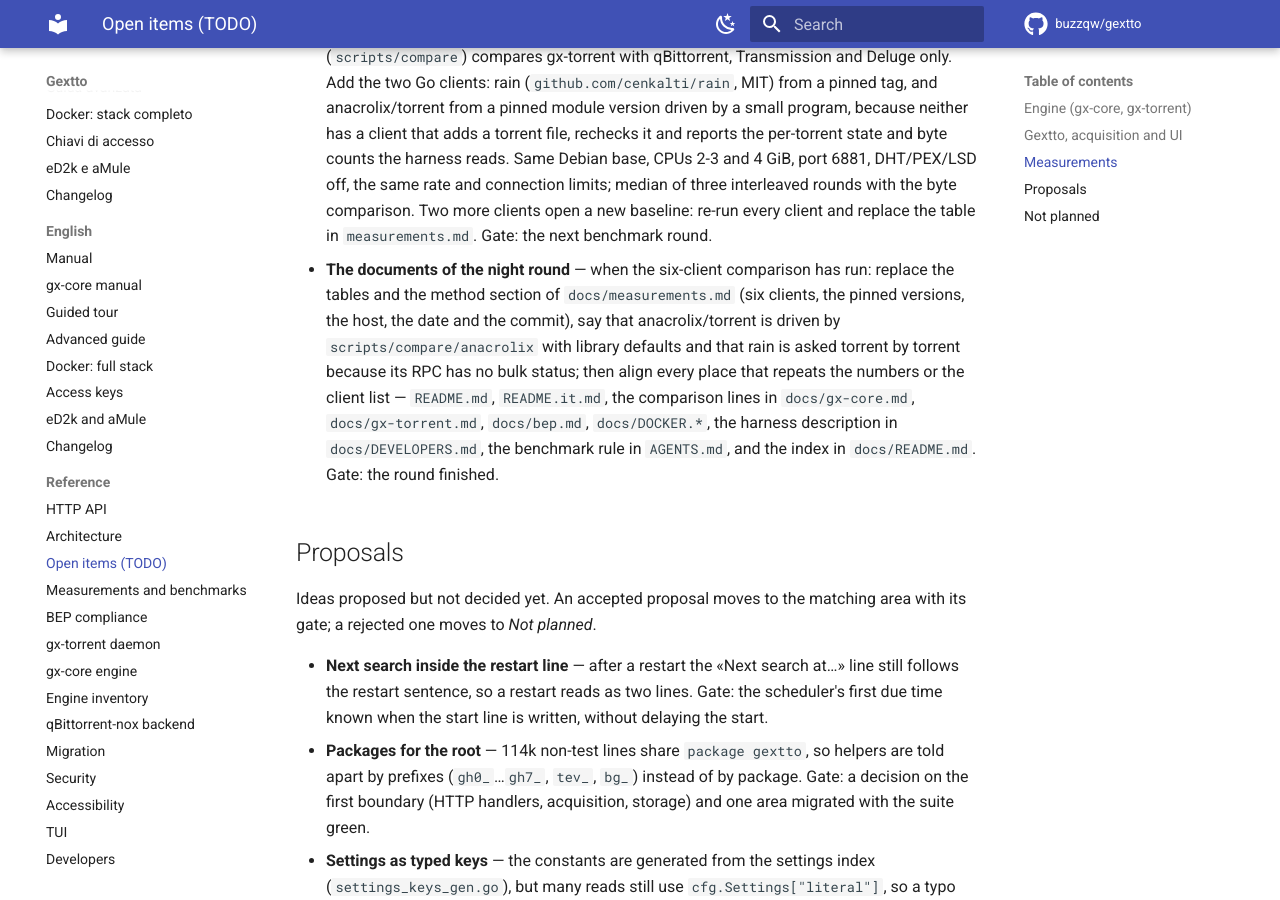
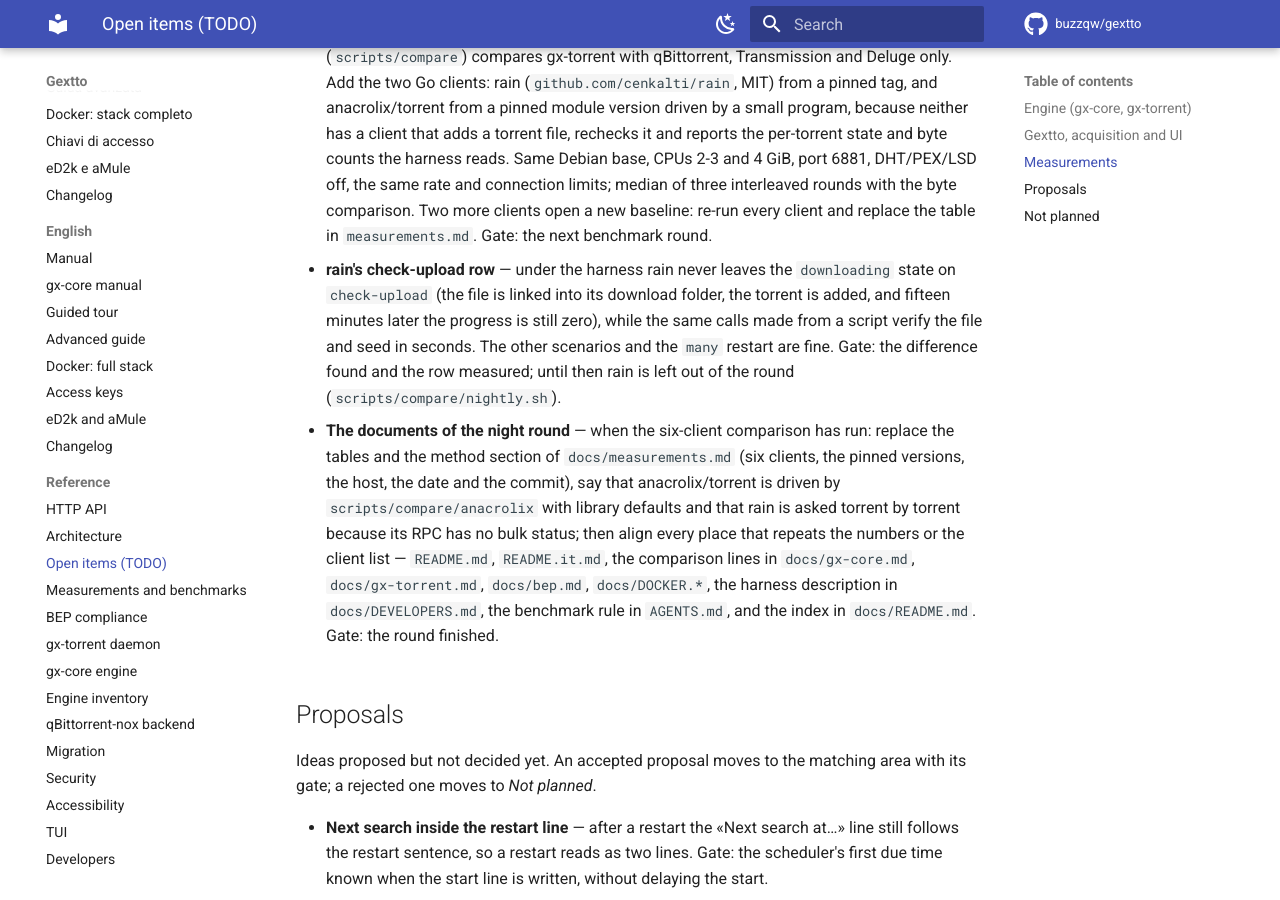
Before and after one commit to buzzqw/gextto, an MkDocs documentation site: the page built from docs/todo.md, in a window 1280 px wide and 900 px high, scrolled down 1114 px. Built offline with MkDocs 1.6.1 and Material for MkDocs 9.7.7, drawn with Linux system fonts in a browser that asks for light colours; comment, search, counter and statistics services are not loaded.

Commit message:
compare: the night round runs five clients, rain waits for its check-upload row

```diff
--- a/docs/todo.md
+++ b/docs/todo.md
@@ -52,6 +52,14 @@ Nothing open: every engine item waits for a condition listed under
   DHT/PEX/LSD off, the same rate and connection limits; median of three interleaved rounds
   with the byte comparison. Two more clients open a new baseline: re-run every client and
   replace the table in `measurements.md`. Gate: the next benchmark round.
+
+- **rain's check-upload row** — under the harness rain never leaves the
+  `downloading` state on `check-upload` (the file is linked into its download
+  folder, the torrent is added, and fifteen minutes later the progress is still
+  zero), while the same calls made from a script verify the file and seed in
+  seconds. The other scenarios and the `many` restart are fine. Gate: the
+  difference found and the row measured; until then rain is left out of the
+  round (`scripts/compare/nightly.sh`).
 
 - **The documents of the night round** — when the six-client comparison has run: replace
   the tables and the method section of `docs/measurements.md` (six clients, the pinned
```
Also changed, not shown: 1 other file.
